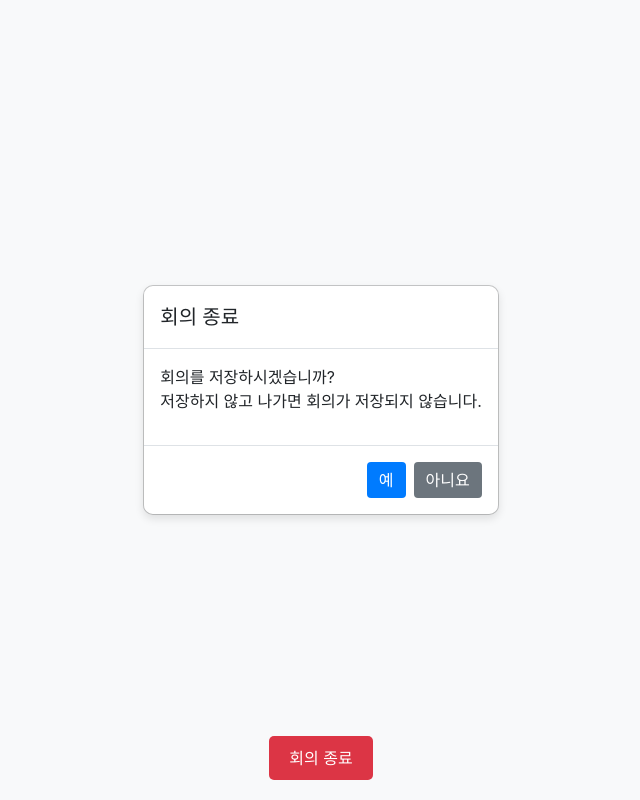
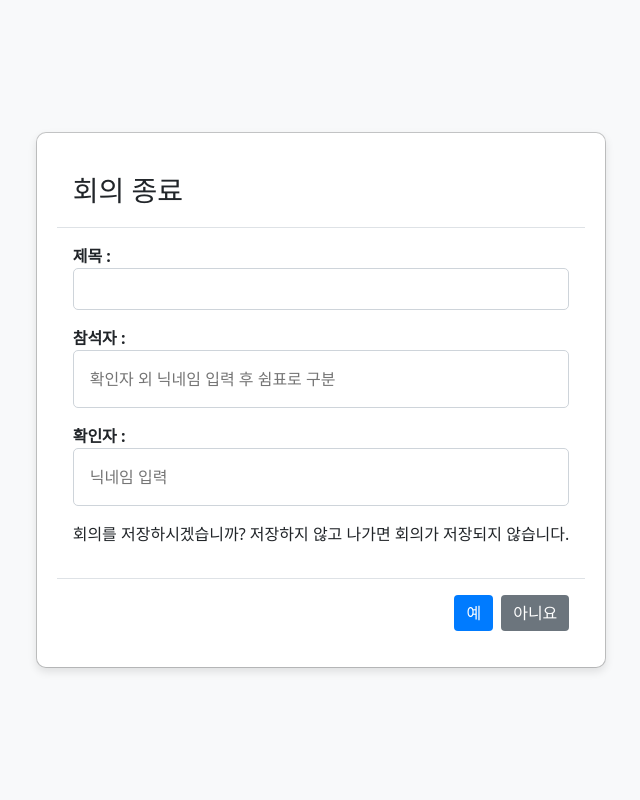
Before and after one commit to SKNETWORKS-FAMILY-AICAMP/SKN02-FINAL-3Team, a Django app: page /recording/save/ in a window 1280 px wide. Shown: the whole page, without its empty margins (319-959 px from the left). Run offline with Django 5.2, Linux system fonts and the light colour scheme; some libraries are stand-ins or nearby versions.

Commit message:
recording2페이지 제목, 참석자, 확인자 생성

```diff
--- /dev/null
+++ b/meeting/static/meeting/css/recording2.css
@@ -0,0 +1,66 @@
+body {
+        background-color: #f8f9fa;
+        display: flex;
+        justify-content: center;
+        align-items: center;
+        height: 100vh;
+        margin: 0;
+      }
+      .modal-dialog {
+        max-width: 800px;
+      }
+      .modal-content {
+        border-radius: 10px;
+        box-shadow: 0 4px 8px rgba(0, 0, 0, 0.1);
+        padding: 20px;
+      }
+      .btn-primary {
+        background-color: #007bff;
+        border: none;
+      }
+      .btn-secondary {
+        background-color: #6c757d;
+        border: none;
+      }
+      .end-meeting-btn {
+        position: absolute;
+        bottom: 20px;
+        background-color: #dc3545;
+        border: none;
+        color: white;
+        padding: 10px 20px;
+        border-radius: 5px;
+        cursor: pointer;
+      }
+      .NickName-chip {
+        display: inline-block;
+        background-color: #e7f1ff;
+        border-radius: 16px;
+        padding: 5px 10px;
+        margin: 5px 2px;
+        font-size: 14px;
+      }
+      .NickName-chip .remove {
+        margin-left: 8px;
+        cursor: pointer;
+      }
+      .user_input {
+        border: 1px solid #ced4da;
+        padding: 8px;
+        border-radius: 5px;
+        width: 100%;
+      }
+      .NickName-input-container {
+        display: flex;
+        flex-wrap: wrap;
+        align-items: center;
+        border: 1px solid #ced4da;
+        padding: 8px;
+        border-radius: 5px;
+      }
+      .NickName-input-container input {
+        border: none;
+        outline: none;
+        flex: 1;
+        min-width: 150px;
+      }
--- a/meeting/templates/recording2.html
+++ b/meeting/templates/recording2.html
@@ -1,57 +1,53 @@
 <!DOCTYPE html>
+{% load static %}
 <html lang="ko">
   <head>
     <meta charset="UTF-8" />
     <meta name="viewport" content="width=device-width, initial-scale=1.0" />
     <title>회의 종료</title>
-    <link
-      href="https://stackpath.bootstrapcdn.com/bootstrap/4.5.2/css/bootstrap.min.css"
-      rel="stylesheet"
-    />
-    <style>
-      body {
-        background-color: #f8f9fa;
-        display: flex;
-        justify-content: center;
-        align-items: center;
-        height: 100vh;
-        margin: 0;
-      }
-      .modal-content {
-        border-radius: 10px;
-        box-shadow: 0 4px 8px rgba(0, 0, 0, 0.1);
-      }
-      .btn-primary {
-        background-color: #007bff;
-        border: none;
-      }
-      .btn-secondary {
-        background-color: #6c757d;
-        border: none;
-      }
-      .end-meeting-btn {
-        position: absolute;
-        bottom: 20px;
-        background-color: #dc3545;
-        border: none;
-        color: white;
-        padding: 10px 20px;
-        border-radius: 5px;
-        cursor: pointer;
-      }
-    </style>
+    <link href="{% static 'meeting/bootstrap/bootstrap.css' %}" rel="stylesheet" media="screen">
+    <link rel="stylesheet" href="{% static 'meeting/css/recording2.css' %}" media="screen">
   </head>
   <body>
     <div class="modal-dialog">
       <div class="modal-content">
+
         <div class="modal-header">
-          <h5 class="modal-title">회의 종료</h5>
+          <h3 class="modal-title">회의 종료</h3>
         </div>
+
         <div class="modal-body">
+          <div class="title_area">
+            <strong class="option_title">
+              <label for="title_input_element">제목 : &nbsp;</label>
+              <input id="title_input_element" type="text" class="user_input" tabindex="1" autocomplete="off" value="">
+            </strong>
+          </div>
           <p>
-            회의를 저장하시겠습니까?<br />저장하지 않고 나가면 회의가 저장되지 않습니다.
+          <div class="attendent_area">
+            <strong class="option_title">
+              <label for="attendent_input_element">참석자 : &nbsp;</label>
+              <div id="attendent_input_element" class="NickName-input-container">
+                <input type="text" id="NickName_input" class="user_input" autocomplete="off" placeholder="확인자 외 닉네임 입력 후 쉼표로 구분">
+              </div>
+            </strong>
+          </div>
+          </p>
+          <p>
+          <div class="attendent_area">
+            <strong class="option_title">
+              <label for="attendent_input_element">확인자 : &nbsp;</label>
+              <div id="attendent_input_element" class="NickName-input-container">
+                <input type="text" id="NickName_input" class="user_input" autocomplete="off" placeholder="닉네임 입력">
+              </div>
+            </strong>
+          </div>
+          </p>
+          <p>
+            회의를 저장하시겠습니까? 저장하지 않고 나가면 회의가 저장되지 않습니다.
           </p>
         </div>
+
         <div class="modal-footer">
           <button type="button" class="btn btn-primary">예</button>
           <button type="button" class="btn btn-secondary">아니요</button>
@@ -59,12 +55,52 @@
       </div>
     </div>
 
-    <button class="end-meeting-btn">회의 종료</button>
+
 
     <script type="module">
-      document.querySelector(".end-meeting-btn").addEventListener("click", () => {
-        alert("회의가 종료되었습니다.");
+
+
+      const NickNameInputElement = document.getElementById('NickName_input');
+      const NickNameContainer = document.getElementById('attendent_input_element');
+
+      NickNameInputElement.addEventListener('keydown', function (event) {
+        if (event.key === ',' || event.key === 'Enter') {
+          event.preventDefault();
+          if (NickNameInputElement.value.trim() !== '') {
+            addNickNameChip(NickNameInputElement.value.trim());
+            NickNameInputElement.value = '';
+          }
+        }
       });
+
+
+      NickNameInputElement.addEventListener('blur', function () {
+        // 마지막 닉네임 입력 후 포커스를 잃을 때 처리
+        if (NickNameInputElement.value.trim() !== '') {
+          addNickNameChip(NickNameInputElement.value.trim());
+        }
+      });
+
+      function addNickNameChip(NickName) {
+        if (NickName !== '') {
+          const chip = document.createElement('div');
+          chip.className = 'NickName-chip';
+          chip.innerHTML = `${NickName} <span class="remove">&times;</span>`;
+          chip.querySelector('.remove').addEventListener('click', () => {
+            chip.remove();
+          });
+          NickNameContainer.insertBefore(chip, NickNameInputElement);
+          NickNameInputElement.value = '';
+        }
+      }
+
+      function finalizeNickNames() {
+        // 모든 닉네임 버튼으로 변환되도록 마지막 닉네임까지 처리
+        if (NickNameInputElement.value.trim() !== '') {
+          addNickNameChip(NickNameInputElement.value.trim());
+          NickNameInputElement.value = '';
+        }
+      }
     </script>
   </body>
 </html>
```
Also changed, not shown: 1 other file.
